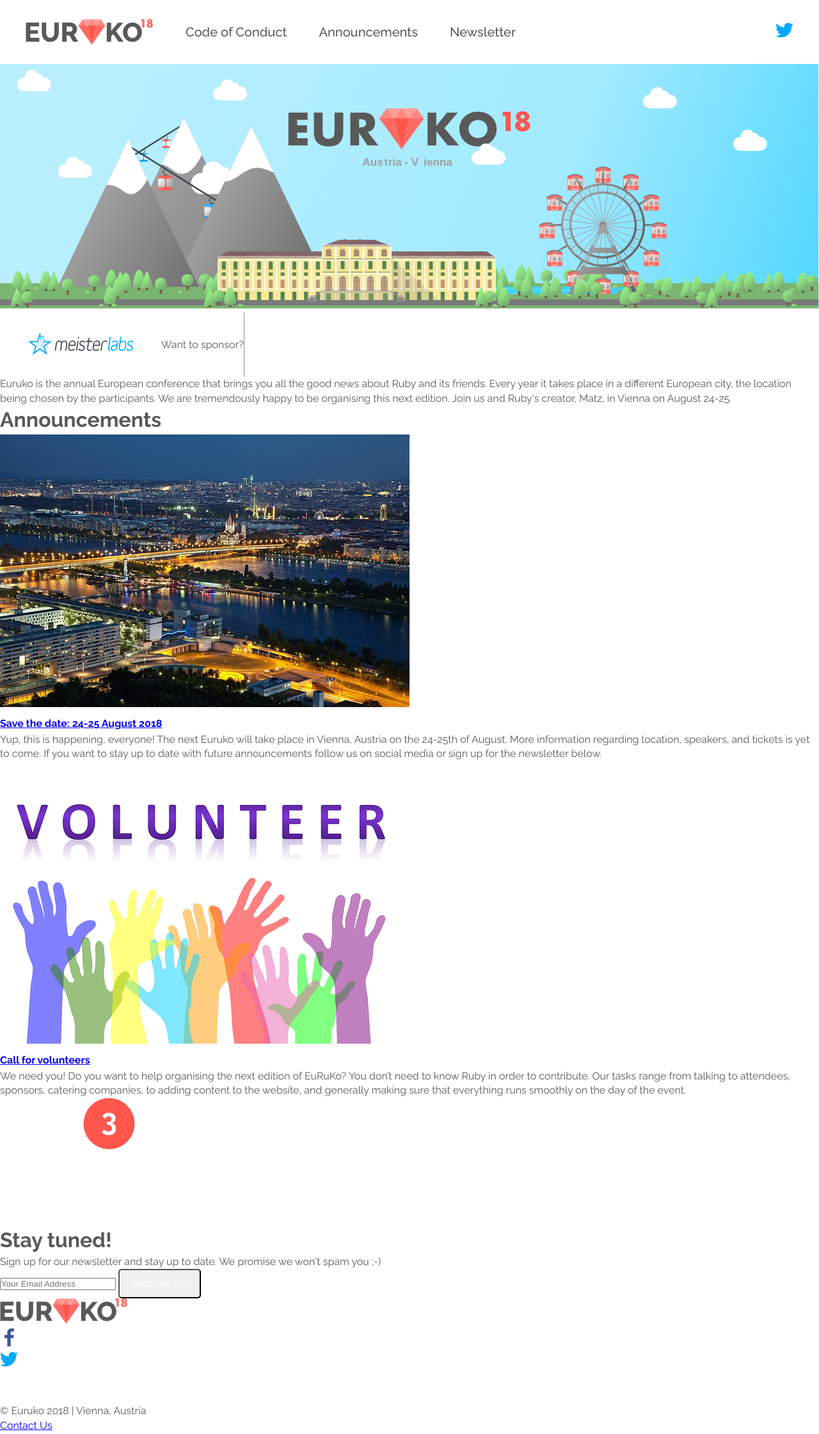
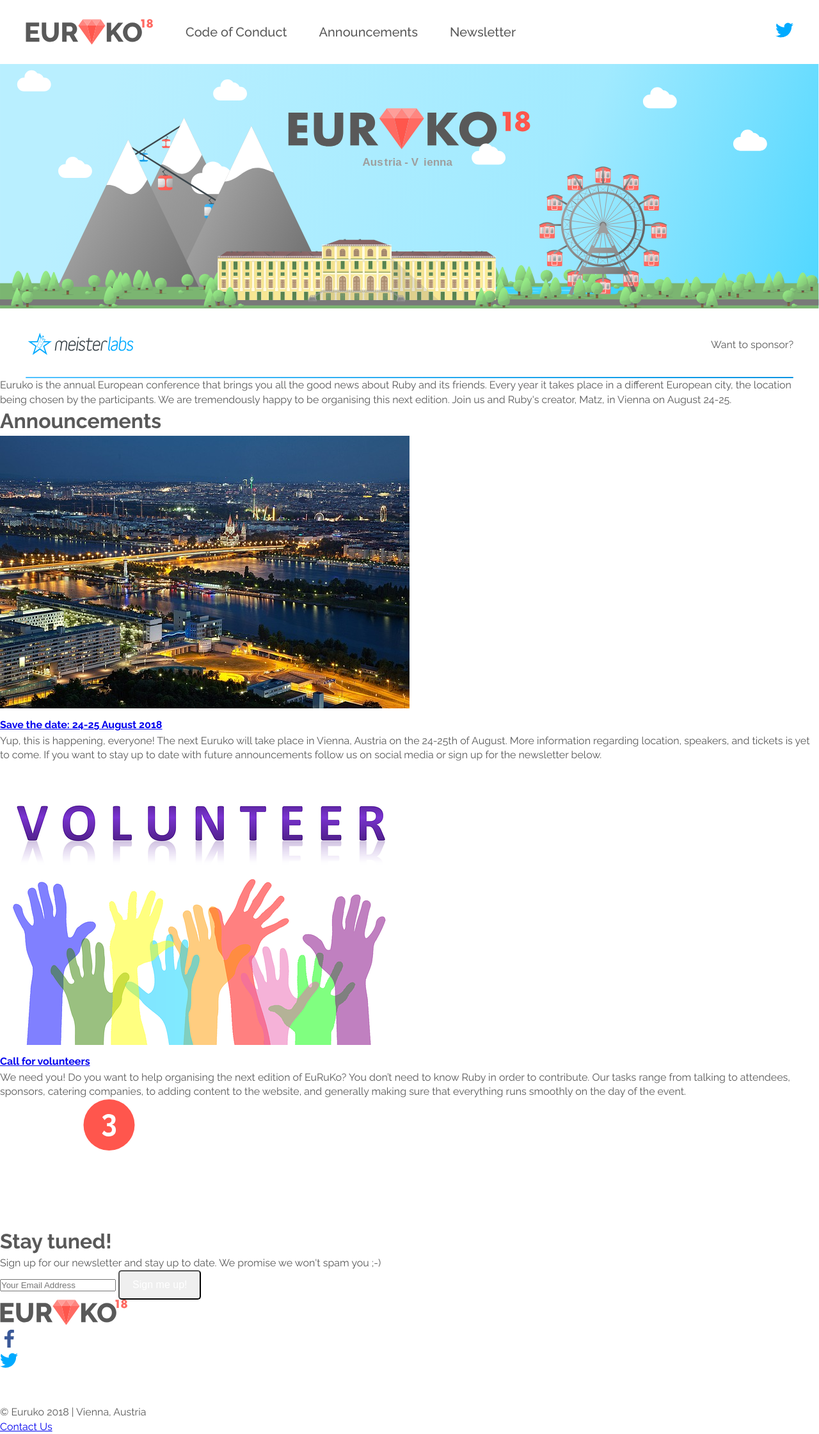
Before and after one commit to euruko/euruko2018.github.io, a Jekyll site: the page built from index.html, in a window 1280 px wide. Shown: the whole page at 64% size. Built offline with Jekyll 4.4.1, drawn with Linux system fonts in a browser that asks for light colours.

Commit message:
More CSS

```diff
--- a/assets/css/lib/0-settings/_config.scss
+++ b/assets/css/lib/0-settings/_config.scss
@@ -8,6 +8,8 @@
 $grey2: #9e9e9e;
 
 $blue: #50c2ff;
+
+$blue-gradient: linear-gradient(to left, #0094e3, #50c2ff);
 
 $fs-h1: 40px;
 $fs-h2: 32px;
@@ -28,5 +30,5 @@
 
 $page-width: 1200px;
 
+
 // add gradients
-// add pagewidth
--- a/assets/css/lib/4-object/_flexbox.scss
+++ b/assets/css/lib/4-object/_flexbox.scss
@@ -16,7 +16,7 @@
   flex-wrap: wrap;
 }
 
-view[columne],
+view[column],
 div[column] {
   flex-flow: column;
 }
--- /dev/null
+++ b/assets/css/lib/4-object/_separator.scss
@@ -0,0 +1,6 @@
+hr {
+    width: 100%;
+    height: 2px;
+    border-radius: 1px;
+    border: none;
+}
--- a/assets/css/lib/6-trumps/_colors.scss
+++ b/assets/css/lib/6-trumps/_colors.scss
@@ -30,6 +30,10 @@
     background-color: white;
 }
 
+.bg-blue-gradient {
+    background: $blue-gradient;
+}
+
 /* SHADOWS */
 
 .bs-regular {
--- a/assets/css/lib/main.scss
+++ b/assets/css/lib/main.scss
@@ -9,5 +9,6 @@
 @import "3-base/typography";
 
 @import "4-object/flexbox";
+@import "4-object/separator";
 
 @import "6-trumps/colors";
```
